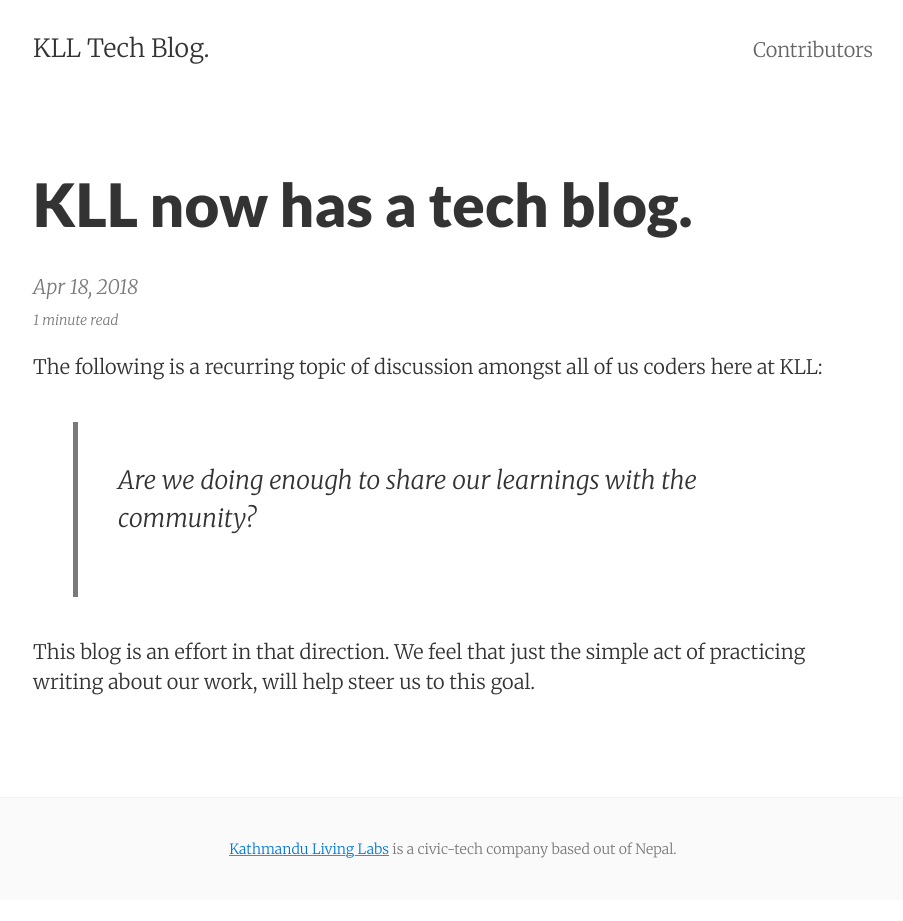
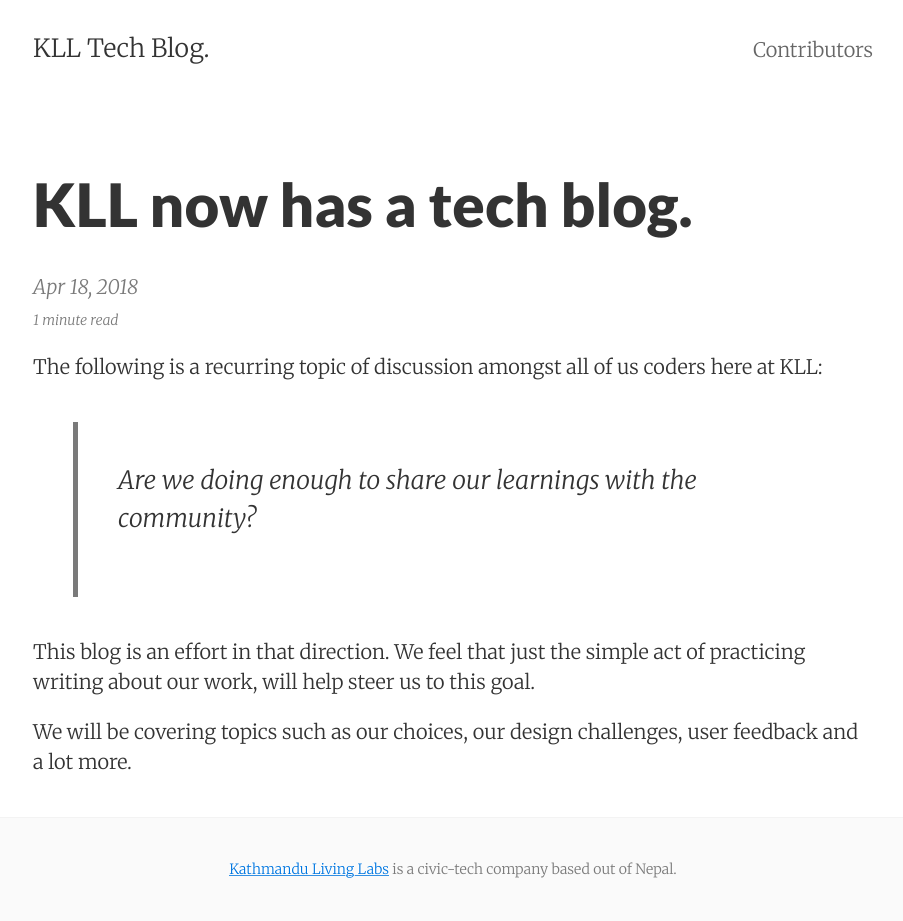
Before and after one commit to KathmanduLivingLabs/kathmandulivinglabs.github.io, a Jekyll site: the page built from _posts/2018-04-18-up-and-running.md, in a window 1280 px wide. Shown: the whole page, without its empty margins (187-1090 px from the left). Built offline with Jekyll 4.4.1, drawn with Linux system fonts in a browser that asks for light colours; before the commit the page ends 900 px from its top, so only the background shows below that.

Commit message:
updated post

```diff
--- a/_posts/2018-04-18-up-and-running.md
+++ b/_posts/2018-04-18-up-and-running.md
@@ -11,3 +11,5 @@
 > Are we doing enough to share our learnings with the community?
 
 This blog is an effort in that direction. We feel that just the simple act of practicing writing about our work, will help steer us to this goal.
+
+We will be covering topics such as our choices, our design challenges, user feedback and a lot more.
```
